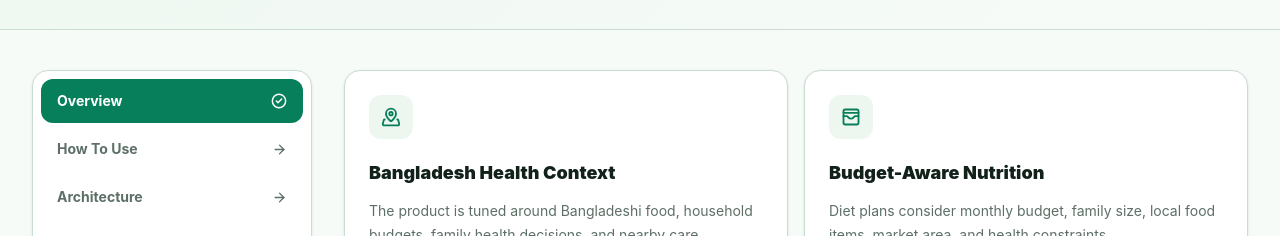
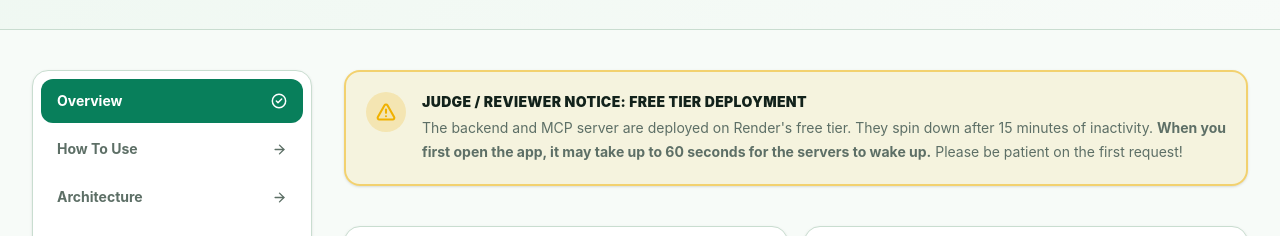
Before and after one commit to hasanmehediii/NutriSastho-AI, a Next.js app in the folder frontend/: page /documentation in a window 1280 px wide. Shown: the part 423-659 px from the top of the page. Built offline with nearby package versions, Linux system fonts and the light colour scheme; no server answers.

Commit message:
feat: add auto-wakeup for render backends and judge notice in docs

```diff
--- /dev/null
+++ b/frontend/src/app/api/wakeup/route.ts
@@ -0,0 +1,21 @@
+import { NextResponse } from "next/server";
+
+export async function GET() {
+  const backendUrl = process.env.BACKEND_URL || process.env.NEXT_PUBLIC_BACKEND_URL;
+  const mcpUrl = process.env.MCP_SERVER_URL;
+
+  // Fire and forget requests to wake up the servers
+  if (backendUrl) {
+    try {
+      fetch(`${backendUrl.replace(/\/$/, "")}/docs`, { method: "GET" }).catch(() => {});
+    } catch (e) {}
+  }
+
+  if (mcpUrl) {
+    try {
+      fetch(`${mcpUrl.replace(/\/$/, "")}/`, { method: "GET" }).catch(() => {});
+    } catch (e) {}
+  }
+
+  return NextResponse.json({ status: "waking up servers" }, { status: 200 });
+}
--- a/frontend/src/app/documentation/page.tsx
+++ b/frontend/src/app/documentation/page.tsx
@@ -20,6 +20,23 @@ export default function DocumentationHome() {
       summary="This public documentation explains what the project does, how users interact with it, how the services are connected, which AI features are used, and how the system can be deployed."
     >
       <div className="space-y-10">
+        <div className="rounded-2xl border-2 border-yellow-500/50 bg-yellow-500/10 p-5 shadow-sm">
+          <div className="flex items-start gap-4">
+            <div className="grid h-10 w-10 shrink-0 place-items-center rounded-full bg-yellow-500/20 text-yellow-500">
+              <svg xmlns="http://www.w3.org/2000/svg" width="20" height="20" viewBox="0 0 24 24" fill="none" stroke="currentColor" strokeWidth="2.5" strokeLinecap="round" strokeLinejoin="round"><path d="m21.73 18-8-14a2 2 0 0 0-3.48 0l-8 14A2 2 0 0 0 4 21h16a2 2 0 0 0 1.73-3Z"/><path d="M12 9v4"/><path d="M12 17h.01"/></svg>
+            </div>
+            <div>
+              <h3 className="text-sm font-black text-[color:var(--foreground)] uppercase tracking-wide">
+                Judge / Reviewer Notice: Free Tier Deployment
+              </h3>
+              <p className="mt-1 text-sm leading-6 text-[color:var(--muted)]">
+                The backend and MCP server are deployed on Render's free tier.
+                They spin down after 15 minutes of inactivity. <strong>When you first open the app, it may take up to 60 seconds for the servers to wake up.</strong> Please be patient on the first request!
+              </p>
+            </div>
+          </div>
+        </div>
+
         <section className="grid gap-4 md:grid-cols-2">
           {documentationOverview.map((item) => {
             const Icon = item.icon;
--- a/frontend/src/components/landing/LandingPage.tsx
+++ b/frontend/src/components/landing/LandingPage.tsx
@@ -1,5 +1,6 @@
 "use client";
 
+import { useEffect } from "react";
 import { Shield, MapPin, FileText, Salad } from "lucide-react";
 import { useTranslation } from "@/hooks/useTranslation";
 import { useLanguage } from "@/providers/LanguageProvider";
@@ -13,6 +14,11 @@ export function LandingPage() {
   const { language } = useLanguage();
   const { nav } = t;
   const { landing: copy } = t;
+
+  useEffect(() => {
+    // Wake up the free tier backends (FastAPI and MCP) on Render
+    fetch("/api/wakeup").catch(() => {});
+  }, []);
 
   return (
     <div
```
